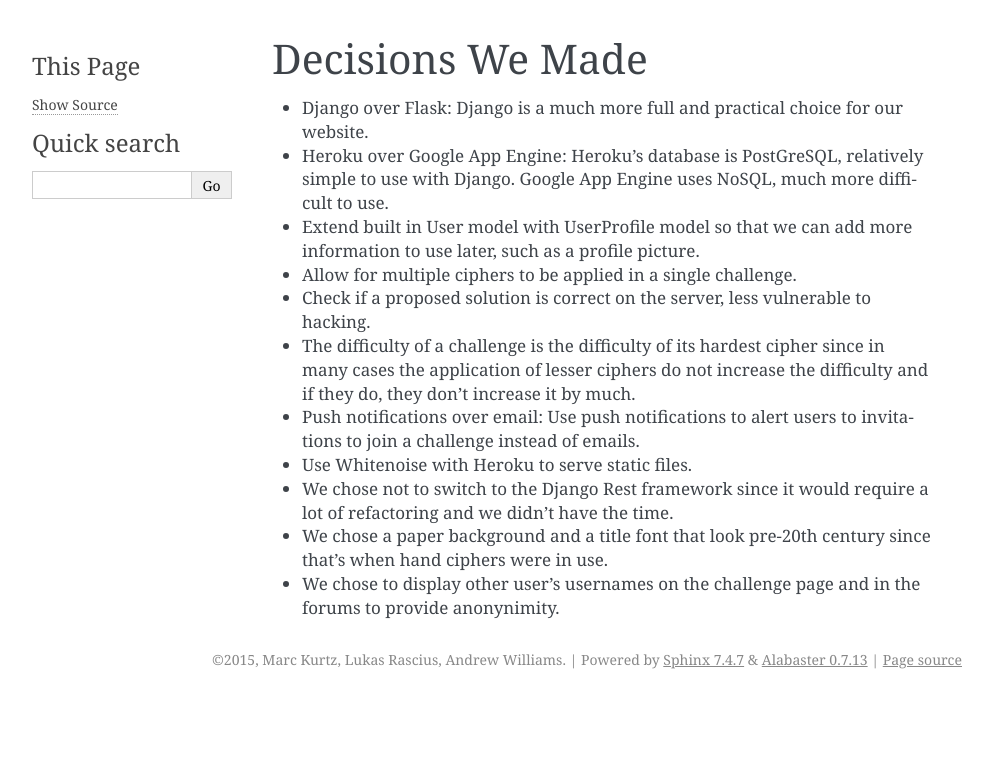
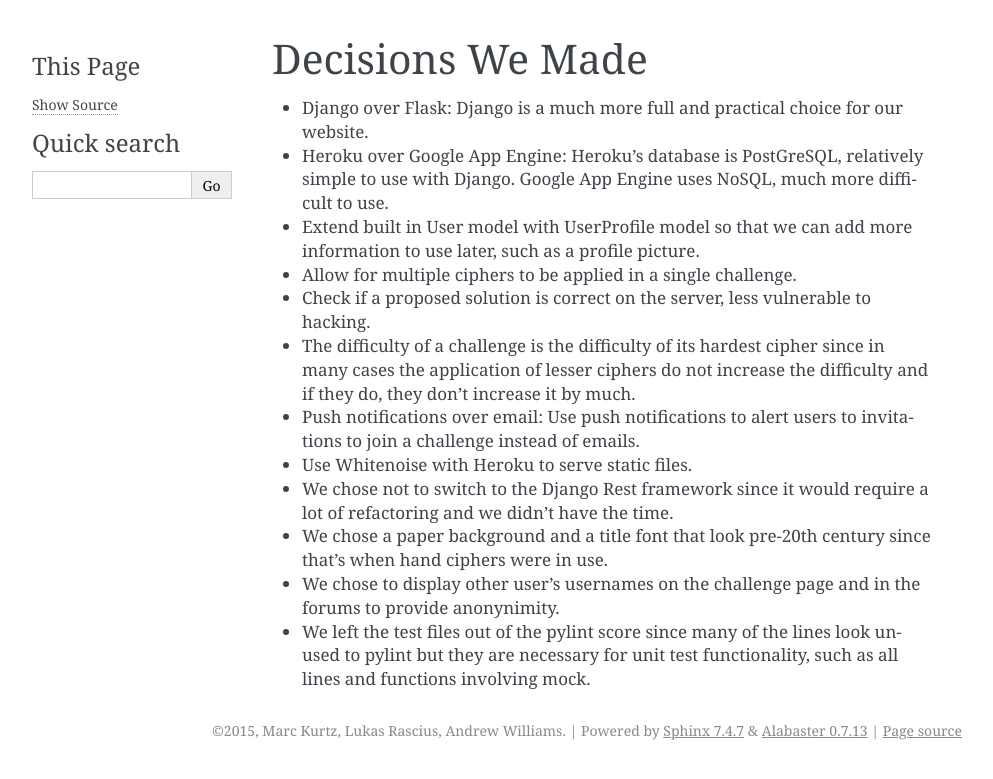
Before and after one commit to lrascius/CodeCipherCenter, a Sphinx documentation site: the page built from docs/decisions_we_made.rst, in a window 1280 px wide. Shown: the top 779 px of the page, without its empty margins (148-1141 px from the left). Built offline with Sphinx 7.4.7, drawn with Linux system fonts in a browser that asks for light colours.

Commit message:
Added items to the decisions we made documentation.

```diff
--- a/docs/decisions_we_made.rst
+++ b/docs/decisions_we_made.rst
@@ -30,3 +30,7 @@
 
 - We chose to display other user's usernames on the challenge page and in the forums to
   provide anonynimity.
+
+- We left the test files out of the pylint score since many of the lines look unused to
+  pylint but they are necessary for unit test functionality, such as all lines and
+  functions involving mock.
```
Also changed, not shown: 2 other files.
